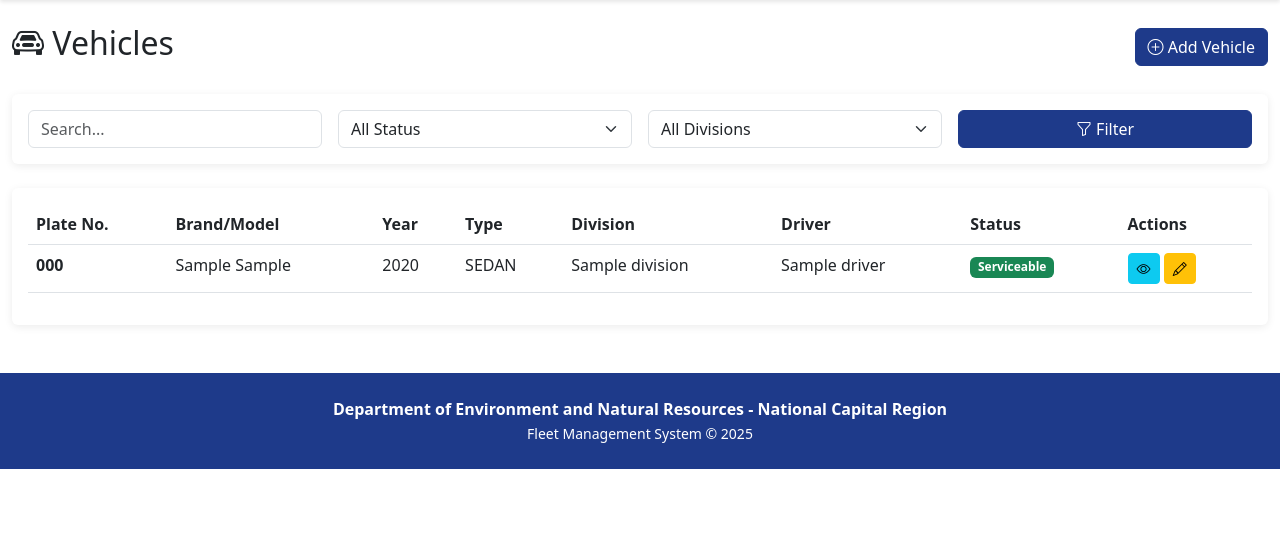
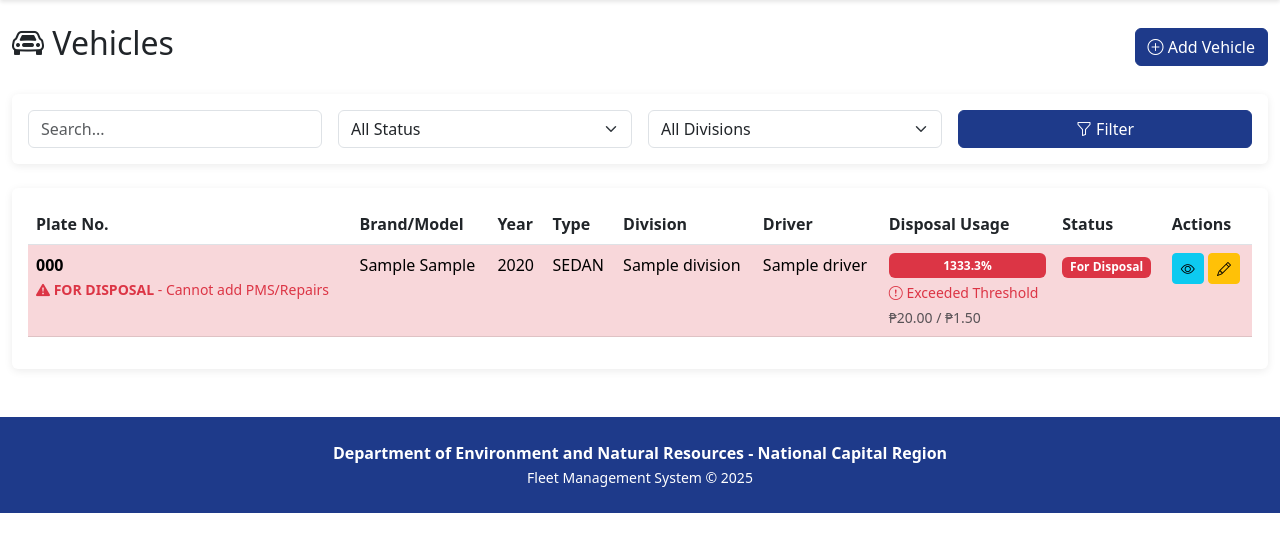
Before and after one commit to cursorprojects/DENR_NCR_FMS, a Django app: page /fleet/vehicles/ in a window 1280 px wide. Shown: the part 80-632 px from the top of the page. Run offline with Django 4.2, Linux system fonts and the light colour scheme; a user stored in the database is signed in; tables that the repository leaves empty hold one stand-in row (values such as "Sample post"); data that the repository does not hold is empty; parts of the project's set-up code (start-up, migrations or seed data) failed here and were passed over.

Commit message:
added 30%

```diff
--- a/core/views.py
+++ b/core/views.py
@@ -154,10 +154,54 @@ def vehicle_list(request):
             Q(model__icontains=search_query)
         )
 
+    # Check and mark vehicles for disposal based on repair costs
+    for vehicle in vehicles:
+        if vehicle.acquisition_cost:  # Only check if acquisition cost is set
+            vehicle.check_and_mark_for_disposal(user=request.user)
+
     divisions = Division.objects.all()
 
+    # Prepare vehicle data with overuse information for template
+    vehicle_data = []
+    for vehicle in vehicles:
+        is_overuse = False
+        overuse_info = None
+        disposal_percentage = None
+
+        if vehicle.acquisition_cost:
+            threshold = vehicle.disposal_threshold
+            total_costs = vehicle.total_repair_costs
+            if threshold and threshold > 0:
+                # Calculate percentage of threshold used (can be > 100%)
+                from decimal import Decimal
+                percentage = float(total_costs / threshold * Decimal('100'))
+                disposal_percentage = percentage
+
+                if total_costs >= threshold:
+                    is_overuse = True
+                    overuse_info = {
+                        'total_costs': total_costs,
+                        'threshold': threshold,
+                        'percentage': disposal_percentage,
+                    }
+                else:
+                    # Still show info even if not at threshold yet
+                    overuse_info = {
+                        'total_costs': total_costs,
+                        'threshold': threshold,
+                        'percentage': disposal_percentage,
+                    }
+
+        vehicle_data.append({
+            'vehicle': vehicle,
+            'is_overuse': is_overuse,
+            'overuse_info': overuse_info,
+            'disposal_percentage': disposal_percentage,
+        })
+
     context = {
-        'vehicles': vehicles,
+        'vehicle_data': vehicle_data,
+        'vehicles': vehicles,  # Keep for backward compatibility
         'divisions': divisions,
         'status_filter': status_filter,
         'division_filter': division_filter,
--- a/templates/core/vehicle_list.html
+++ b/templates/core/vehicle_list.html
@@ -23,6 +23,7 @@
                     <option value="Serviceable" {% if status_filter == 'Serviceable' %}selected{% endif %}>Serviceable</option>
                     <option value="Under Repair" {% if status_filter == 'Under Repair' %}selected{% endif %}>Under Repair</option>
                     <option value="Unserviceable" {% if status_filter == 'Unserviceable' %}selected{% endif %}>Unserviceable</option>
+                    <option value="For Disposal" {% if status_filter == 'For Disposal' %}selected{% endif %}>For Disposal</option>
                 </select>
             </div>
             <div class="col-md-3">
@@ -54,19 +55,79 @@
                         <th>Type</th>
                         <th>Division</th>
                         <th>Driver</th>
+                        <th>Disposal Usage</th>
                         <th>Status</th>
                         <th>Actions</th>
                     </tr>
                 </thead>
                 <tbody>
-                    {% for vehicle in vehicles %}
-                    <tr>
-                        <td><strong>{{ vehicle.plate_number }}</strong></td>
+                    {% for item in vehicle_data %}
+                    {% with vehicle=item.vehicle is_overuse=item.is_overuse overuse_info=item.overuse_info disposal_percentage=item.disposal_percentage %}
+                    <tr {% if vehicle.status == 'For Disposal' or is_overuse %}class="table-danger"{% endif %}>
+                        <td>
+                            <strong>{{ vehicle.plate_number }}</strong>
+                            {% if vehicle.status == 'For Disposal' or is_overuse %}
+                                <br>
+                                <small class="text-danger">
+                                    <i class="bi bi-exclamation-triangle-fill"></i>
+                                    {% if vehicle.status == 'For Disposal' %}
+                                        <strong>FOR DISPOSAL</strong> - Cannot add PMS/Repairs
+                                    {% elif is_overuse %}
+                                        <strong>OVERUSE CONDITION</strong> - Repair costs exceeded threshold
+                                    {% endif %}
+                                </small>
+                            {% endif %}
+                        </td>
                         <td>{{ vehicle.brand }} {{ vehicle.model }}</td>
                         <td>{{ vehicle.year }}</td>
                         <td>{{ vehicle.vehicle_type }}</td>
                         <td>{{ vehicle.division|default:"-" }}</td>
                         <td>{{ vehicle.assigned_driver|default:"-" }}</td>
+                        <td>
+                            {% if disposal_percentage is not None %}
+                                {% if disposal_percentage >= 100 %}
+                                    <div class="progress" style="height: 25px;">
+                                        <div class="progress-bar bg-danger" role="progressbar" style="width: 100%;" aria-valuenow="100" aria-valuemin="0" aria-valuemax="100">
+                                            <strong>{{ disposal_percentage|floatformat:1 }}%</strong>
+                                        </div>
+                                    </div>
+                                    <small class="text-danger d-block mt-1">
+                                        <i class="bi bi-exclamation-circle"></i> Exceeded Threshold
+                                    </small>
+                                {% elif disposal_percentage >= 80 %}
+                                    <div class="progress" style="height: 25px;">
+                                        <div class="progress-bar bg-warning text-dark" role="progressbar" style="width: {{ disposal_percentage }}%;" aria-valuenow="{{ disposal_percentage }}" aria-valuemin="0" aria-valuemax="100">
+                                            <strong>{{ disposal_percentage|floatformat:1 }}%</strong>
+                                        </div>
+                                    </div>
+                                    <small class="text-warning d-block mt-1">
+                                        <i class="bi bi-exclamation-triangle"></i> Near Threshold
+                                    </small>
+                                {% elif disposal_percentage >= 50 %}
+                                    <div class="progress" style="height: 25px;">
+                                        <div class="progress-bar bg-info" role="progressbar" style="width: {{ disposal_percentage }}%;" aria-valuenow="{{ disposal_percentage }}" aria-valuemin="0" aria-valuemax="100">
+                                            <strong>{{ disposal_percentage|floatformat:1 }}%</strong>
+                                        </div>
+                                    </div>
+                                    <small class="text-info d-block mt-1">Moderate Usage</small>
+                                {% else %}
+                                    <div class="progress" style="height: 25px;">
+                                        <div class="progress-bar bg-success" role="progressbar" style="width: {{ disposal_percentage }}%;" aria-valuenow="{{ disposal_percentage }}" aria-valuemin="0" aria-valuemax="100">
+                                            <strong>{{ disposal_percentage|floatformat:1 }}%</strong>
+                                        </div>
+                                    </div>
+                                    <small class="text-success d-block mt-1">Low Usage</small>
+                                {% endif %}
+                                {% if overuse_info %}
+                                    <small class="text-muted d-block mt-1">
+                                        {{ overuse_info.total_costs|floatformat:2|currency }} / {{ overuse_info.threshold|floatformat:2|currency }}
+                                    </small>
+                                {% endif %}
+                            {% else %}
+                                <span class="text-muted">-</span>
+                                <br><small class="text-muted">No acquisition cost set</small>
+                            {% endif %}
+                        </td>
                         <td>
                             {% if vehicle.status == 'Serviceable' %}
                                 <span class="badge bg-success">Serviceable</span>
@@ -74,6 +135,8 @@
                                 <span class="badge bg-warning text-dark">Under Repair</span>
                             {% elif vehicle.status == 'Unserviceable' %}
                                 <span class="badge bg-secondary">Unserviceable</span>
+                            {% elif vehicle.status == 'For Disposal' %}
+                                <span class="badge bg-danger">For Disposal</span>
                             {% endif %}
                         </td>
                         <td>
@@ -85,9 +148,10 @@
                             </a>
                         </td>
                     </tr>
+                    {% endwith %}
                     {% empty %}
                     <tr>
-                        <td colspan="8" class="text-center">No vehicles found.</td>
+                        <td colspan="9" class="text-center">No vehicles found.</td>
                     </tr>
                     {% endfor %}
                 </tbody>
```
Also changed, not shown: core/forms.py (+30 -0 lines), core/models.py (+66 -10 lines).
